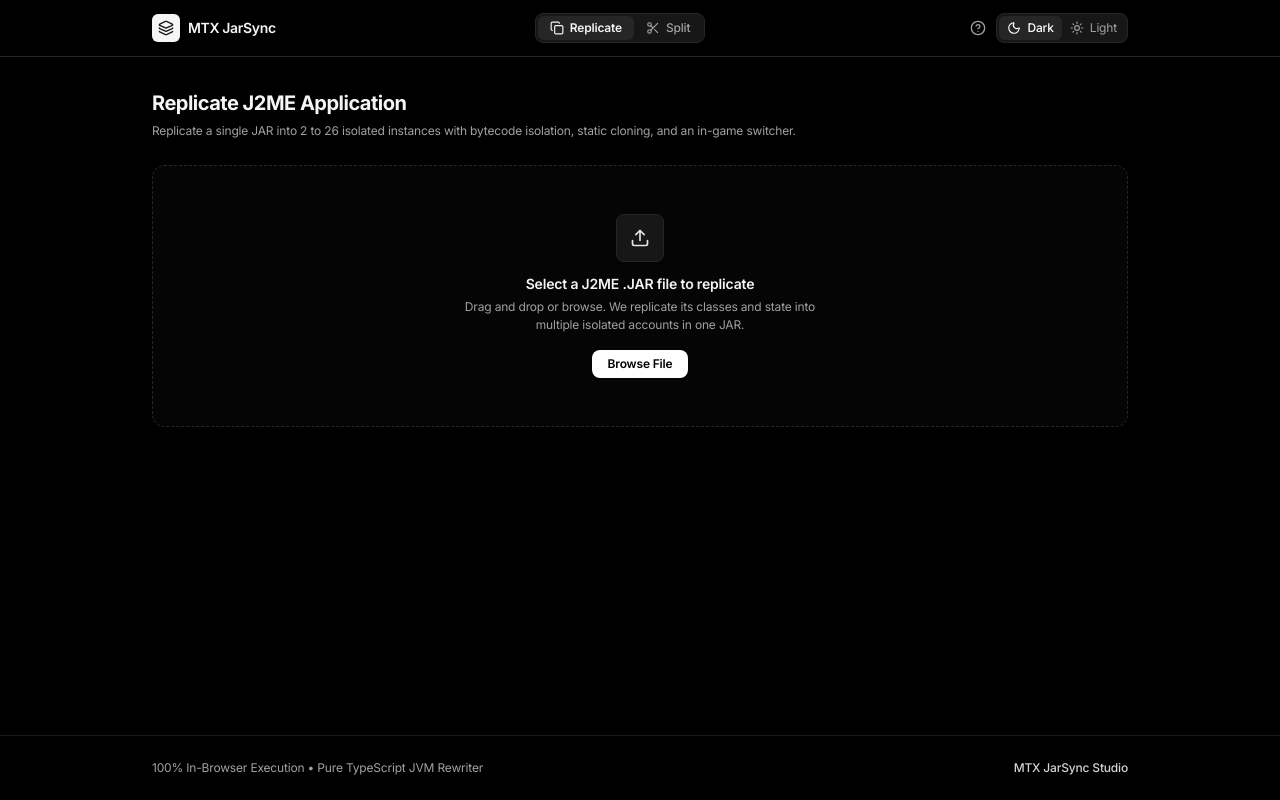
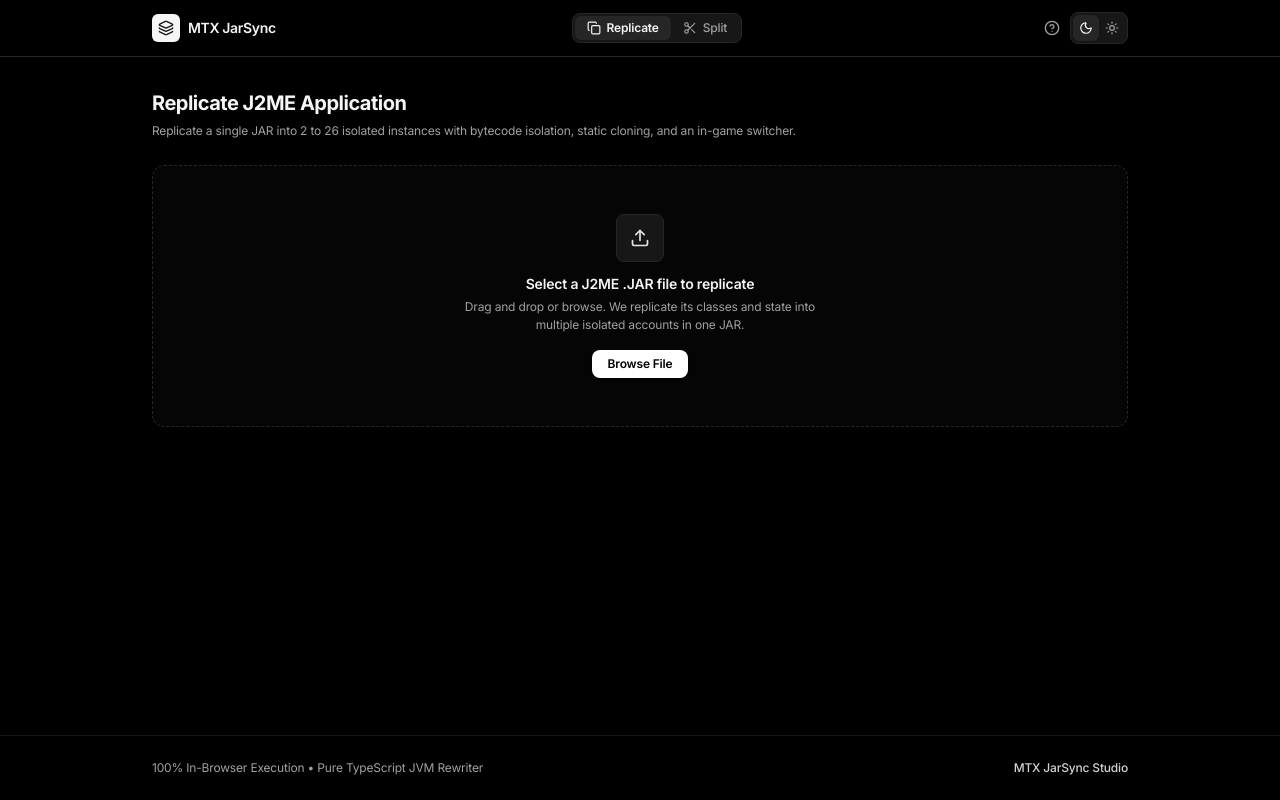
Before and after one commit to nsomatrix/mtx-jarsync, a Next.js app in the folder web/: page / in a window 1280 px wide. Built offline with nearby package versions, Linux system fonts and the light colour scheme.

Commit message:
refactor(navbar): remove text labels from theme toggle buttons, keeping icon-only design

```diff
--- a/web/app/components/Navbar.tsx
+++ b/web/app/components/Navbar.tsx
@@ -75,27 +75,27 @@ export function Navbar({ activeTab, setActiveTab }: NavbarProps) {
             <div className="flex items-center p-0.5 bg-neutral-100 dark:bg-neutral-900 rounded-lg border border-neutral-200/80 dark:border-neutral-800">
               <button
                 onClick={() => setTheme("dark")}
-                className={`flex items-center space-x-1.5 px-2 py-1 rounded-md text-xs transition ${
+                className={`p-1.5 rounded-md transition ${
                   theme === "dark"
-                    ? "bg-neutral-800 text-white font-medium shadow-xs"
+                    ? "bg-neutral-800 text-white shadow-xs"
                     : "text-neutral-500 hover:text-neutral-800 dark:text-neutral-400 dark:hover:text-neutral-200"
                 }`}
                 title="Dark Mode"
+                aria-label="Dark Mode"
               >
                 <Moon className="h-3.5 w-3.5" />
-                <span className="hidden sm:inline">Dark</span>
               </button>
               <button
                 onClick={() => setTheme("light")}
-                className={`flex items-center space-x-1.5 px-2 py-1 rounded-md text-xs transition ${
+                className={`p-1.5 rounded-md transition ${
                   theme === "light"
-                    ? "bg-white text-neutral-900 font-medium shadow-xs"
+                    ? "bg-white text-neutral-900 shadow-xs"
                     : "text-neutral-500 hover:text-neutral-800 dark:text-neutral-400 dark:hover:text-neutral-200"
                 }`}
                 title="Light Mode"
+                aria-label="Light Mode"
               >
                 <Sun className="h-3.5 w-3.5" />
-                <span className="hidden sm:inline">Light</span>
               </button>
             </div>
           </div>
```
